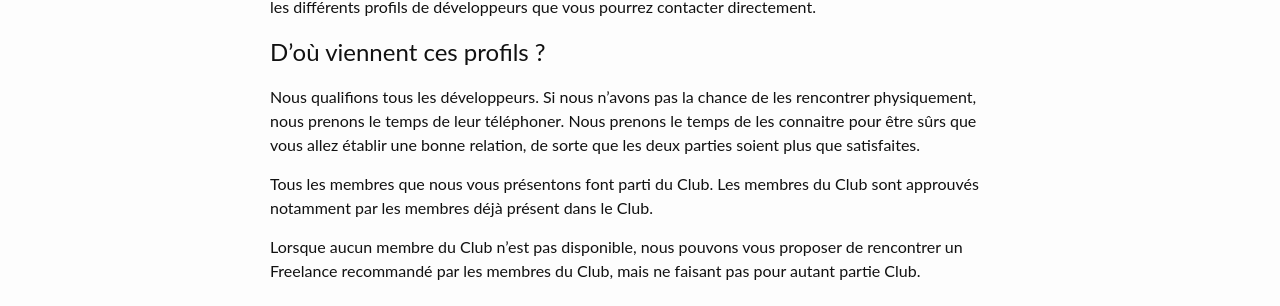
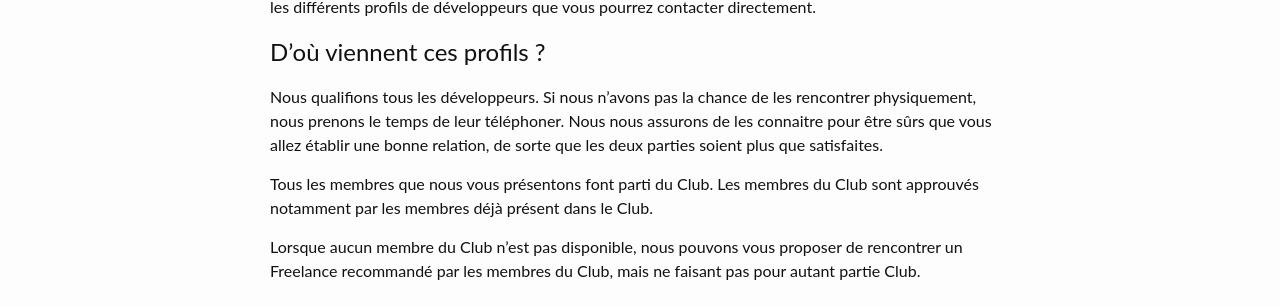
Before and after one commit to jechercheundev/faq, a Jekyll site: the page built from client.md, in a window 1280 px wide. Shown: the part 371-677 px from the top of the page. Built offline with Jekyll 4.4.1, drawn with Linux system fonts in a browser that asks for light colours; a script that is not in the unit is left out.

Commit message:
éviter une répétition

```diff
--- a/client.md
+++ b/client.md
@@ -11,7 +11,7 @@ Nous diffusons ensuite la proposition de mission auprès des Freelances du Club
 
 ## D'où viennent ces profils ?
 
-Nous qualifions tous les développeurs. Si nous n'avons pas la chance de les rencontrer physiquement, nous prenons le temps de leur téléphoner. Nous prenons le temps de les connaitre pour être sûrs que vous allez établir une bonne relation, de sorte que les deux parties soient plus que satisfaites.
+Nous qualifions tous les développeurs. Si nous n'avons pas la chance de les rencontrer physiquement, nous prenons le temps de leur téléphoner. Nous nous assurons de les connaitre pour être sûrs que vous allez établir une bonne relation, de sorte que les deux parties soient plus que satisfaites.
 
 Tous les membres que nous vous présentons font parti du Club. Les membres du Club sont approuvés notamment par les membres déjà présent dans le Club.
 
```
